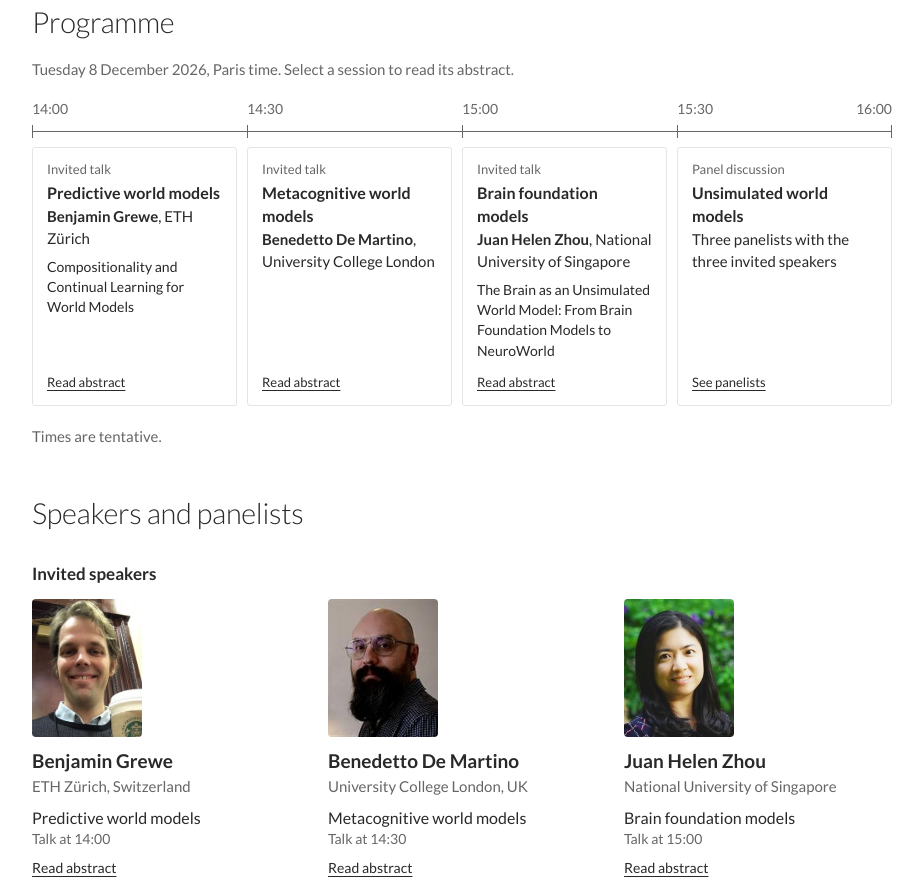
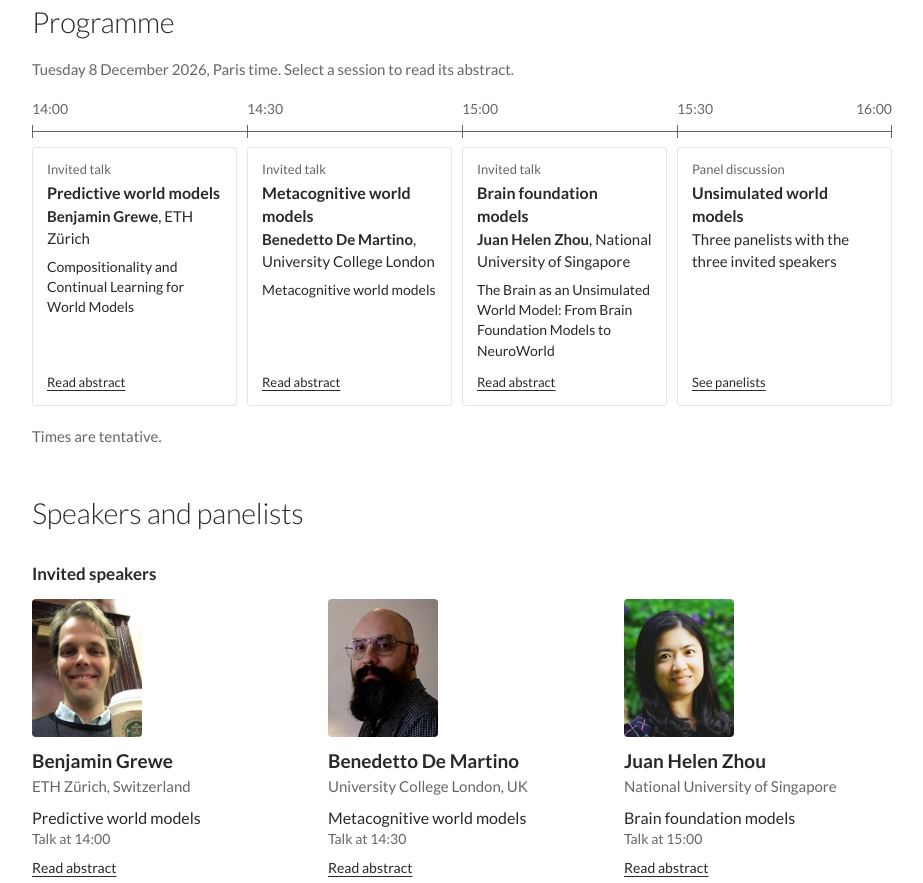
Before and after one commit to unsimulated-wm/unsimulated-wm.github.io, a plain HTML site: page index.html in a window 1280 px wide. Shown: the part 1269-2152 px from the top of the page, without its empty margins (178-1101 px from the left). Drawn offline with Linux system fonts and the light colour scheme.

Commit message:
talk info and title

```diff
--- a/index.html
+++ b/index.html
@@ -207,7 +207,7 @@ html[data-theme="dark"] .sponsor img{border-radius:4px}
           <li><time class="t" datetime="2026-12-08T14:00">14:00</time>
             <button class="session" type="button" data-id="grewe" aria-haspopup="dialog"><span class="kind">Invited talk</span><span class="st">Predictive world models</span><span class="sp"><strong>Benjamin Grewe</strong>, ETH Zürich</span><span class="tt known">Compositionality and Continual Learning for World Models</span><span class="more">Read abstract</span></button></li>
           <li><time class="t" datetime="2026-12-08T14:30">14:30</time>
-            <button class="session" type="button" data-id="demartino" aria-haspopup="dialog"><span class="kind">Invited talk</span><span class="st">Metacognitive world models</span><span class="sp"><strong>Benedetto De Martino</strong>, University College London</span><span class="more">Read abstract</span></button></li>
+            <button class="session" type="button" data-id="demartino" aria-haspopup="dialog"><span class="kind">Invited talk</span><span class="st">Metacognitive world models</span><span class="sp"><strong>Benedetto De Martino</strong>, University College London</span><span class="tt known">Metacognitive world models</span><span class="more">Read abstract</span></button></li>
           <li><time class="t" datetime="2026-12-08T15:00">15:00</time>
             <button class="session" type="button" data-id="zhou" aria-haspopup="dialog"><span class="kind">Invited talk</span><span class="st">Brain foundation models</span><span class="sp"><strong>Juan Helen Zhou</strong>, National University of Singapore</span><span class="tt known">The Brain as an Unsimulated World Model: From Brain Foundation Models to NeuroWorld</span><span class="more">Read abstract</span></button></li>
           <li><time class="t" datetime="2026-12-08T15:30">15:30</time>
```
